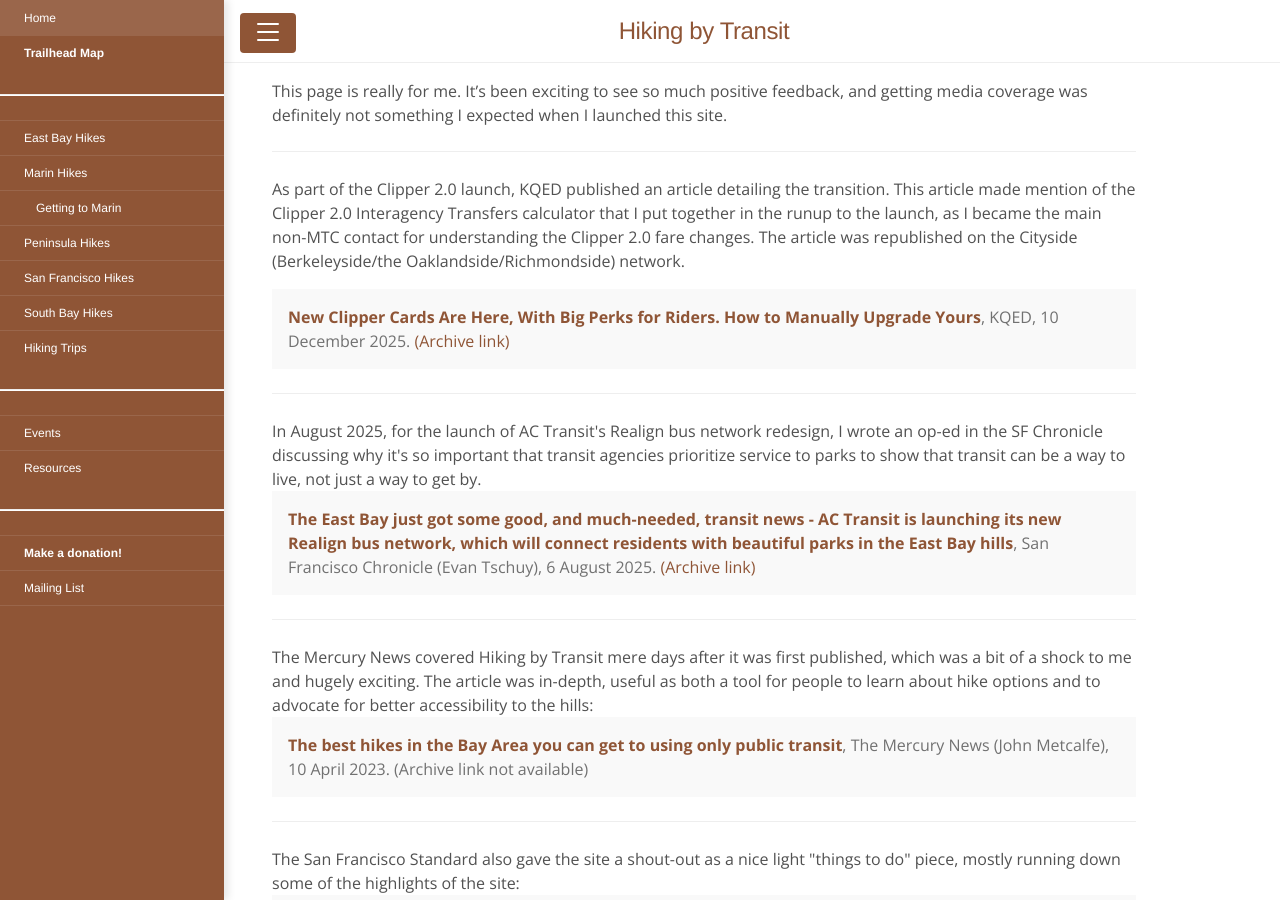
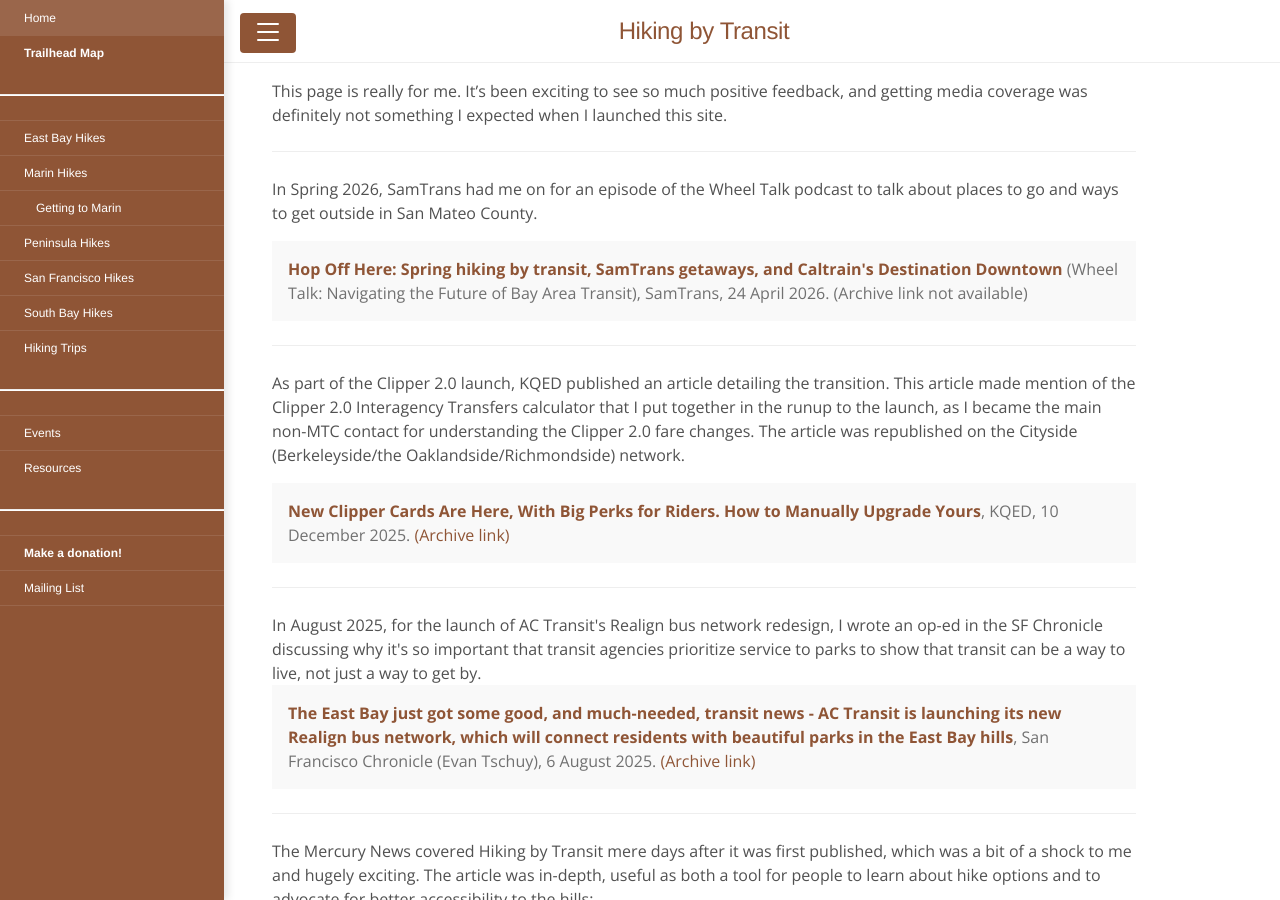
Before and after one commit to tschuy/hiking-by-transit, a Jekyll site: the page built from jekyll/media.md, in a window 1280 px wide and 900 px high. Built offline with Jekyll 4.4.1, drawn with Linux system fonts in a browser that asks for light colours.

Commit message:
media: add podcast link

```diff
--- a/jekyll/media.md
+++ b/jekyll/media.md
@@ -4,6 +4,14 @@
 ---
 
 This page is really for me. It's been exciting to see so much positive feedback, and getting media coverage was definitely not something I expected when I launched this site.
+
+<hr>
+
+In Spring 2026, SamTrans had me on for an episode of the Wheel Talk podcast to talk about places to go and ways to get outside in San Mateo County.
+
+<p class="message">
+<b><a href="https://podcasts.apple.com/us/podcast/hop-off-here-spring-hiking-by-transit-samtrans-getaways/id1480590691?i=1000763476045">Hop Off Here: Spring hiking by transit, SamTrans getaways, and Caltrain's Destination Downtown</a></b> (Wheel Talk: Navigating the Future of Bay Area Transit), SamTrans, 24 April 2026. (Archive link not available)
+</p>
 
 <hr>
 
```
